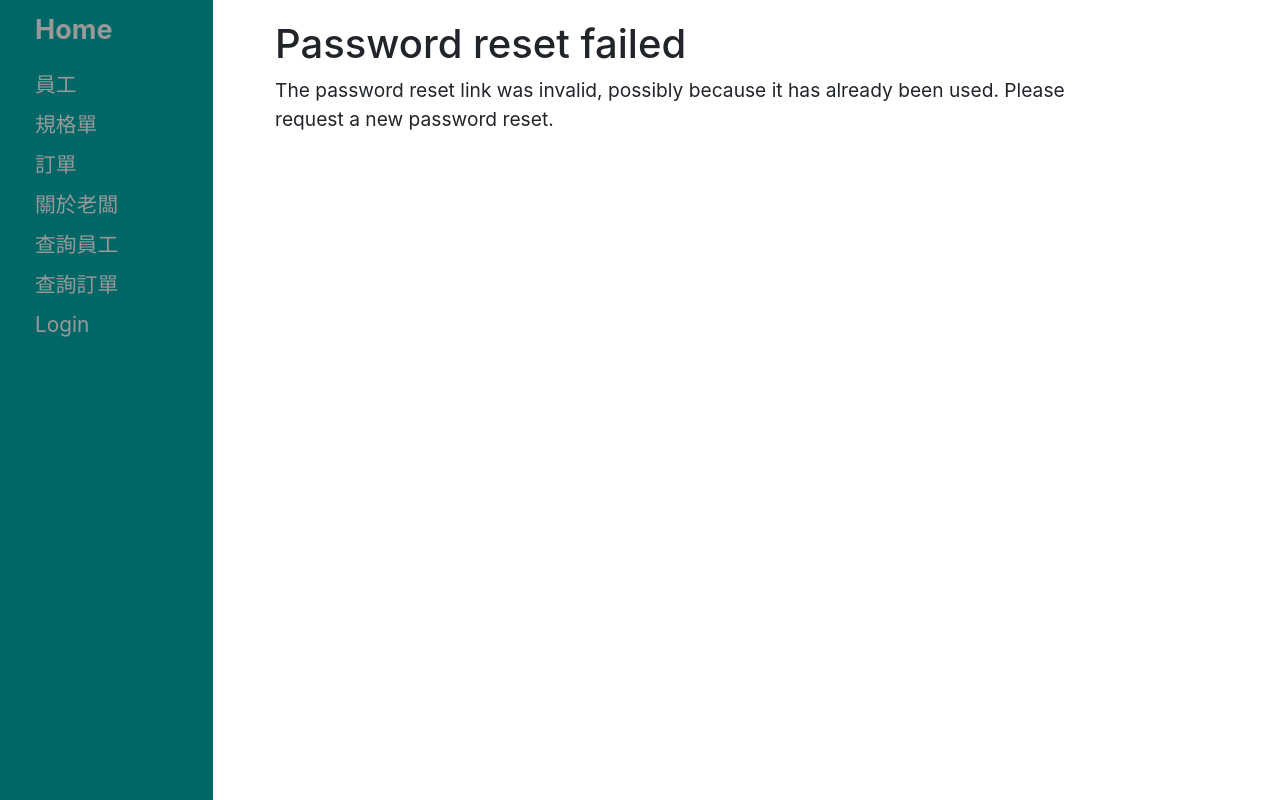
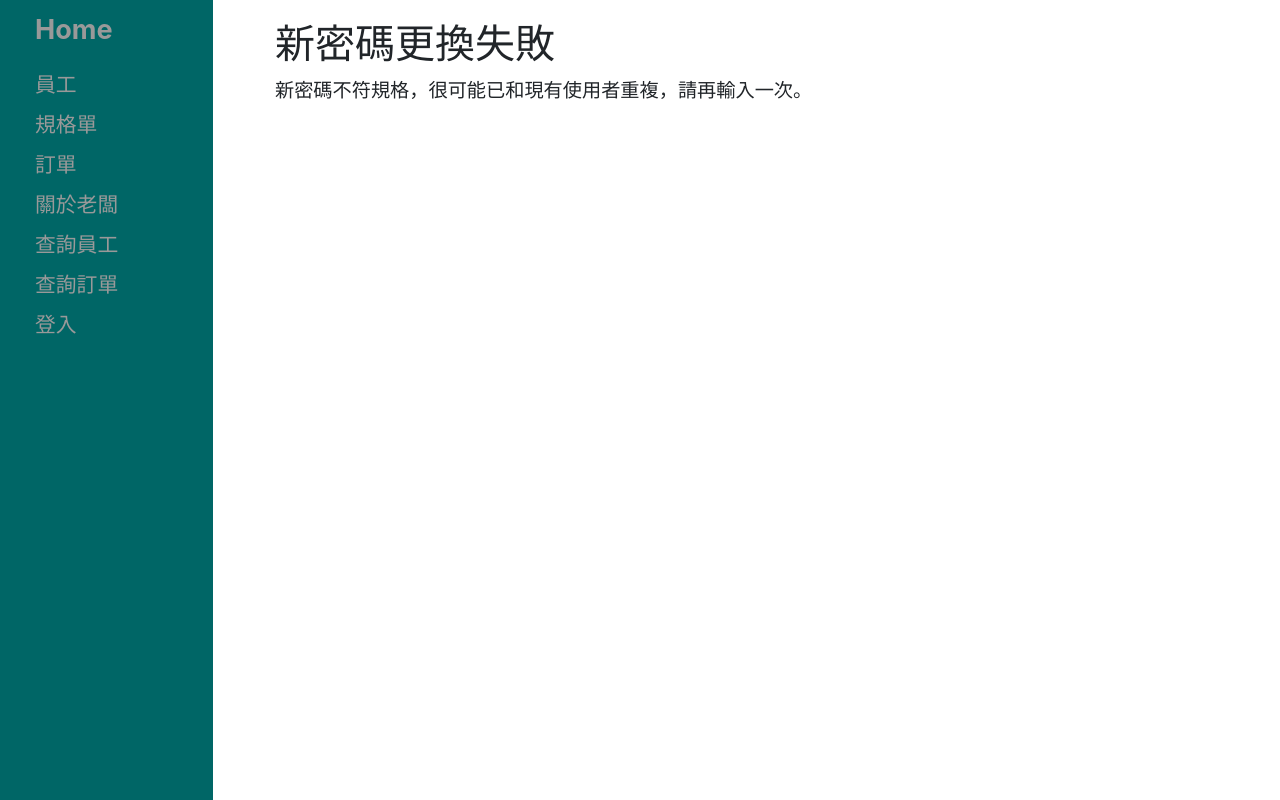
Before and after one commit to St-Ren/Order-Management-System_SAD-G10, a Django app: page /accounts/reset/1/1/ in a window 1280 px wide. Run offline with Django 3.2, Linux system fonts and the light colour scheme; some libraries are stand-ins or nearby versions.

Commit message:
changeRegistrationLanguage

```diff
--- a/SADFinal/templates/base_generic.html
+++ b/SADFinal/templates/base_generic.html
@@ -36,9 +36,9 @@
           <li><a href="{% url 'orderform_search' %}">查詢訂單</a></li>
           {% if user.is_authenticated %}
             <li>User: {{ user.get_username }}</li>
-            <li><a href="{% url 'logout'%}?next={{request.path}}">Logout</a></li>
+            <li><a href="{% url 'logout'%}?next={{request.path}}">登出</a></li>
           {% else %}
-            <li><a href="{% url 'login'%}?next={{request.path}}">Login</a></li>
+            <li><a href="{% url 'login'%}?next={{request.path}}">登入</a></li>
 
           {% endif %}
         </ul>
@@ -57,13 +57,13 @@
         <div class="pagination">
             <span class="page-links">
                 {% if page_obj.has_previous %}
-                    <a href="{{ request.path }}?page={{ page_obj.previous_page_number }}">previous</a>
+                    <a href="{{ request.path }}?page={{ page_obj.previous_page_number }}">前一頁</a>
                 {% endif %}
                 <span class="page-current">
-                    Page {{ page_obj.number }} of {{ page_obj.paginator.num_pages }}.
+                    第 {{ page_obj.number }} / {{ page_obj.paginator.num_pages }} 頁。
                 </span>
                 {% if page_obj.has_next %}
-                    <a href="{{ request.path }}?page={{ page_obj.next_page_number }}">next</a>
+                    <a href="{{ request.path }}?page={{ page_obj.next_page_number }}">下一頁</a>
                 {% endif %}
             </span>
         </div>
--- a/SADFinal/templates/orderform_list.html
+++ b/SADFinal/templates/orderform_list.html
@@ -4,7 +4,7 @@
 <h1>訂單查詢</h1>
   <form method="get">
     {{ filter.form.as_p }}
-    <button type="submit">Search</button>
+    <button type="submit">查詢</button>
   </form>
 
   <br><br>
--- a/SADFinal/templates/registration/logged_out.html
+++ b/SADFinal/templates/registration/logged_out.html
@@ -1,6 +1,6 @@
 {% extends "base_generic.html" %}
 
 {% block content %}
-  <p>Logged out!</p>
-  <a href="{% url 'login'%}">Click here to login again.</a>
+  <p>已登出</p>
+  <a href="{% url 'login'%}">點擊重新登入</a>
 {% endblock %}
--- a/SADFinal/templates/registration/password_reset_complete.html
+++ b/SADFinal/templates/registration/password_reset_complete.html
@@ -1,6 +1,6 @@
 {% extends "base_generic.html" %}
 
 {% block content %}
-  <h1>The password has been changed!</h1>
-  <p><a href="{% url 'login' %}">log in again?</a></p>
+  <h1>已成功更換密碼！</h1>
+  <p><a href="{% url 'login' %}">再次登入？</a></p>
 {% endblock %}
--- a/SADFinal/templates/registration/password_reset_confirm.html
+++ b/SADFinal/templates/registration/password_reset_confirm.html
@@ -2,18 +2,18 @@
 
 {% block content %}
     {% if validlink %}
-        <p>Please enter (and confirm) your new password.</p>
+        <p>請輸入新密碼</p>
         <form action="" method="post">
         {% csrf_token %}
             <table>
                 <tr>
                     <td>{{ form.new_password1.errors }}
-                        <label for="id_new_password1">New password:</label></td>
+                        <label for="id_new_password1">新密碼：</label></td>
                     <td>{{ form.new_password1 }}</td>
                 </tr>
                 <tr>
                     <td>{{ form.new_password2.errors }}
-                        <label for="id_new_password2">Confirm password:</label></td>
+                        <label for="id_new_password2">請再次輸入新密碼：</label></td>
                     <td>{{ form.new_password2 }}</td>
                 </tr>
                 <tr>
@@ -23,7 +23,7 @@
             </table>
         </form>
     {% else %}
-        <h1>Password reset failed</h1>
-        <p>The password reset link was invalid, possibly because it has already been used. Please request a new password reset.</p>
+        <h1>新密碼更換失敗</h1>
+        <p>新密碼不符規格，很可能已和現有使用者重複，請再輸入一次。</p>
     {% endif %}
 {% endblock %}
--- a/SADFinal/templates/registration/password_reset_done.html
+++ b/SADFinal/templates/registration/password_reset_done.html
@@ -1,5 +1,5 @@
 {% extends "base_generic.html" %}
 
 {% block content %}
-  <p>We've emailed you instructions for setting your password. If they haven't arrived in a few minutes, check your spam folder.</p>
+  <p>我們已通過電子郵件發送給您有關設置密碼的說明。若幾分鐘後還沒到達，請檢查您的垃圾郵件文件夾。</p>
 {% endblock %}
--- a/SADFinal/templates/registration/password_reset_email.html
+++ b/SADFinal/templates/registration/password_reset_email.html
@@ -1,2 +1,2 @@
-Someone asked for password reset for email {{ email }}. Follow the link below:
+有人要求重設電子郵件密碼 {{ email }}. 請點擊以下連結：
 {{ protocol}}://{{ domain }}{% url 'password_reset_confirm' uidb64=uid token=token %}
--- a/SADFinal/templates/user_list.html
+++ b/SADFinal/templates/user_list.html
@@ -4,7 +4,7 @@
 <h1>員工查詢</h1>
   <form method="get">
     {{ filter.form.as_p }}
-    <button type="submit">Search</button>
+    <button type="submit">查詢</button>
   </form>
 
  <br><br>
```
Also changed, not shown: SADFinal/templates/registration/login.html (+4 -5 lines), SADFinal/db.sqlite3.
